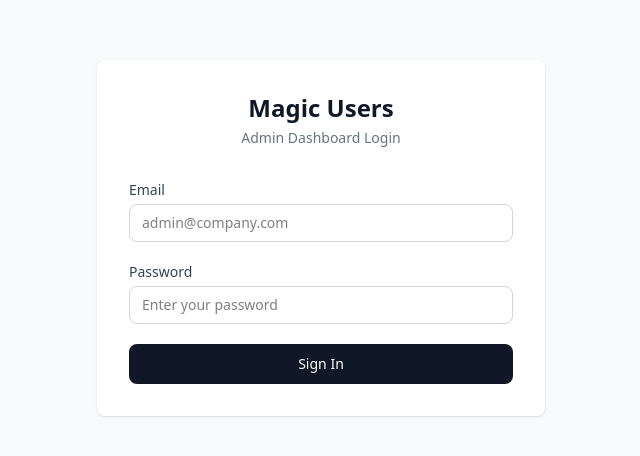
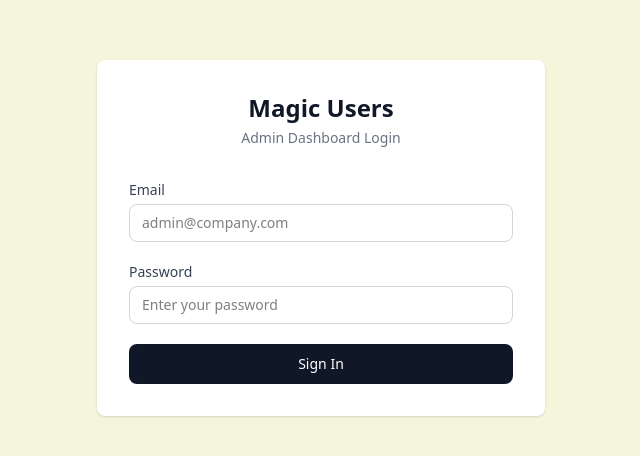
Before and after one commit to wf-magicbus/magic_users, a Next.js app: page /login in a window 1280 px wide. Shown: the part 162-618 px from the top of the page, without its empty margins (319-959 px from the left). Built offline with nearby package versions, Linux system fonts and the light colour scheme; no server answers.

Commit message:
Removed protected group. Updated login page background color

```diff
--- a/src/app/(dashboard)/administration/page.tsx
+++ b/src/app/(dashboard)/administration/page.tsx
@@ -4,7 +4,8 @@ import { useState, useCallback, useEffect } from "react";
 import { useAuthGuard } from "@/lib/use-auth-guard";
 import { createClient } from "@/lib/supabase/client";
 
-const tabs = ["👤 Admin Accounts", "🛡️ Admin Roles", "📁 Protected Groups"] as const;
+const tabs = ["👤 Admin Accounts", "🛡️ Admin Roles"] as const;
+//const tabs = ["👤 Admin Accounts", "🛡️ Admin Roles", "📁 Protected Groups"] as const;
 type Tab = (typeof tabs)[number];
 
 interface Admin {
--- a/src/app/login/layout.tsx
+++ b/src/app/login/layout.tsx
@@ -1,6 +1,6 @@
 export default function LoginLayout({ children }: { children: React.ReactNode }) {
   return (
-    <div className="flex min-h-screen items-center justify-center bg-gray-50">
+    <div className="flex min-h-screen items-center justify-center" style={{ backgroundColor: "beige" }}>
       {children}
     </div>
   );
```
